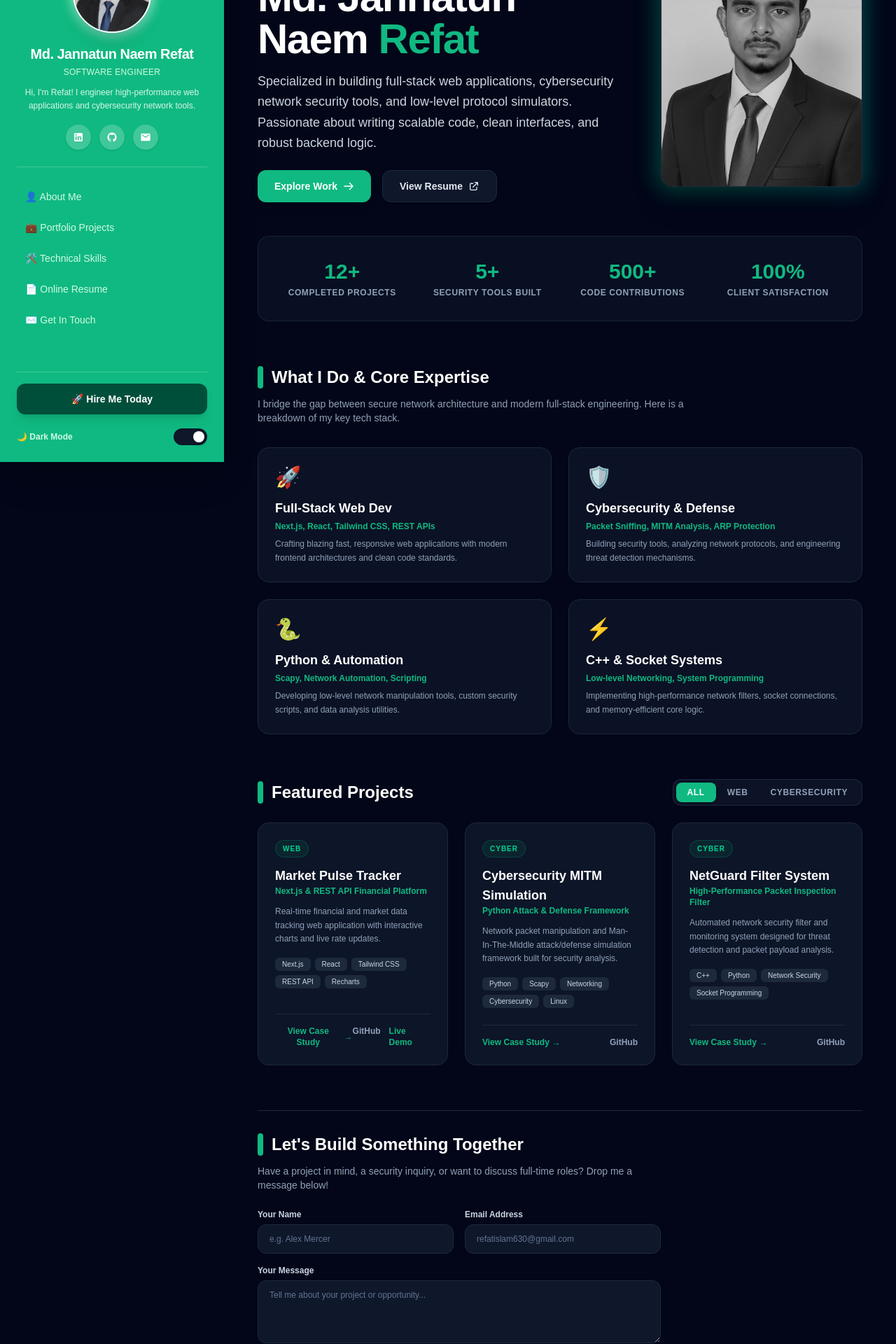
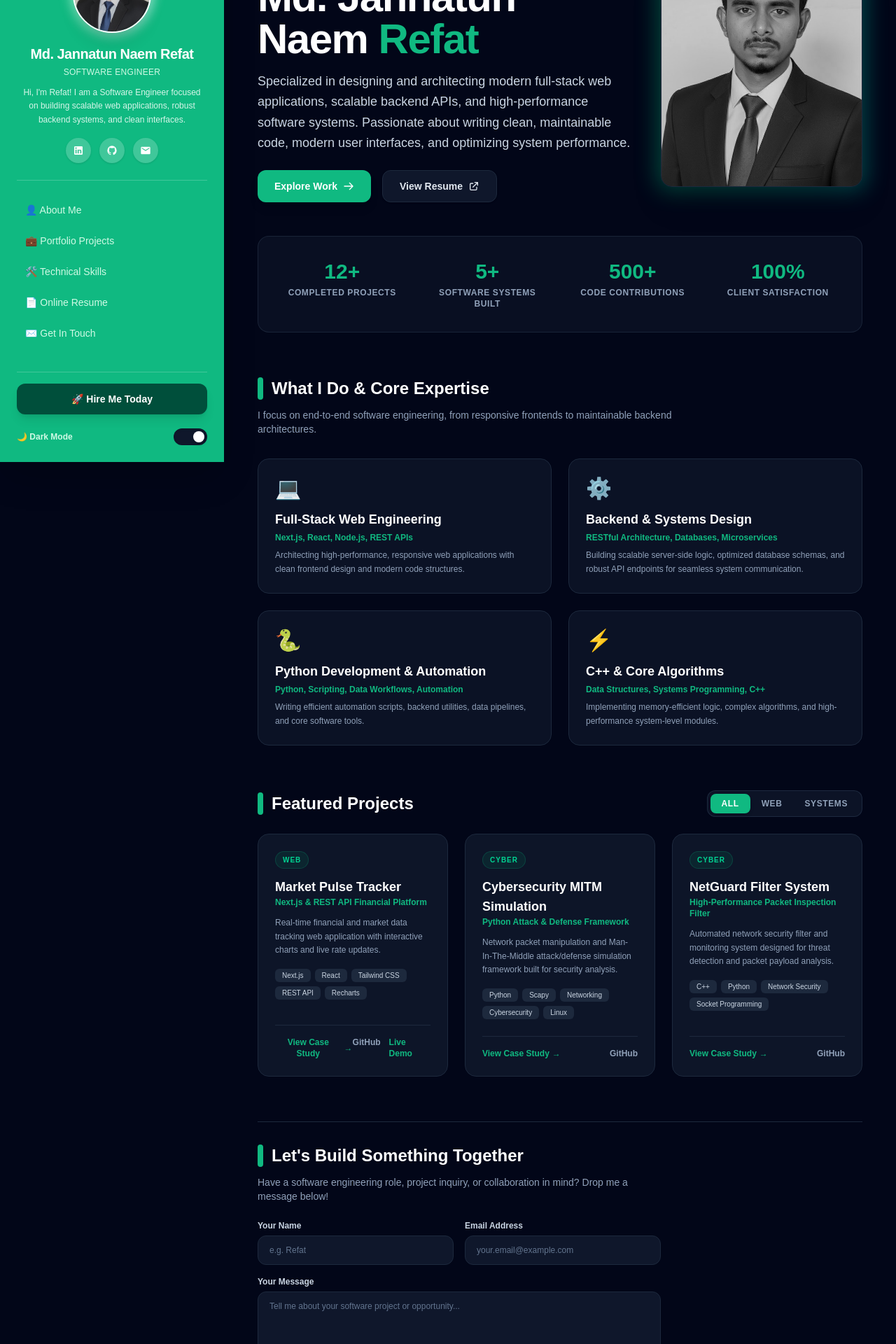
Before and after one commit to csrefat/my-portfolio, a Next.js app: page / in a window 1280 px wide. Shown: the part 140-2060 px from the top of the page at 70% size. Built offline with nearby package versions, Linux system fonts and the light colour scheme.

Commit message:
Updated software engineering bio and email access key

```diff
--- a/app/page.js
+++ b/app/page.js
@@ -61,34 +61,34 @@ const projects = [
 
 const skills = [
   {
-    icon: "🚀",
-    title: "Full-Stack Web Dev",
-    techs: "Next.js, React, Tailwind CSS, REST APIs",
-    desc: "Crafting blazing fast, responsive web applications with modern frontend architectures and clean code standards."
+    icon: "💻",
+    title: "Full-Stack Web Engineering",
+    techs: "Next.js, React, Node.js, REST APIs",
+    desc: "Architecting high-performance, responsive web applications with clean frontend design and modern code structures."
   },
   {
-    icon: "🛡️",
-    title: "Cybersecurity & Defense",
-    techs: "Packet Sniffing, MITM Analysis, ARP Protection",
-    desc: "Building security tools, analyzing network protocols, and engineering threat detection mechanisms."
+    icon: "⚙️",
+    title: "Backend & Systems Design",
+    techs: "RESTful Architecture, Databases, Microservices",
+    desc: "Building scalable server-side logic, optimized database schemas, and robust API endpoints for seamless system communication."
   },
   {
     icon: "🐍",
-    title: "Python & Automation",
-    techs: "Scapy, Network Automation, Scripting",
-    desc: "Developing low-level network manipulation tools, custom security scripts, and data analysis utilities."
+    title: "Python Development & Automation",
+    techs: "Python, Scripting, Data Workflows, Automation",
+    desc: "Writing efficient automation scripts, backend utilities, data pipelines, and core software tools."
   },
   {
     icon: "⚡",
-    title: "C++ & Socket Systems",
-    techs: "Low-level Networking, System Programming",
-    desc: "Implementing high-performance network filters, socket connections, and memory-efficient core logic."
+    title: "C++ & Core Algorithms",
+    techs: "Data Structures, Systems Programming, C++",
+    desc: "Implementing memory-efficient logic, complex algorithms, and high-performance system-level modules."
   }
 ];
 
 const stats = [
   { label: "Completed Projects", value: "12+" },
-  { label: "Security Tools Built", value: "5+" },
+  { label: "Software Systems Built", value: "5+" },
   { label: "Code Contributions", value: "500+" },
   { label: "Client Satisfaction", value: "100%" }
 ];
@@ -97,7 +97,49 @@ export default function Home() {
   const [darkMode, setDarkMode] = useState(true);
   const [filter, setFilter] = useState("all");
   const [selectedProject, setSelectedProject] = useState(null);
+
+  // Form State Management
+  const [formData, setFormData] = useState({ name: "", email: "", message: "" });
+  const [isSubmitting, setIsSubmitting] = useState(false);
   const [formSubmitted, setFormSubmitted] = useState(false);
+
+  // Contact Form Submission Handler (Web3Forms API)
+  const handleFormSubmit = async (e) => {
+    e.preventDefault();
+    setIsSubmitting(true);
+
+    try {
+      const response = await fetch("https://api.web3forms.com/submit", {
+        method: "POST",
+        headers: {
+          "Content-Type": "application/json",
+          Accept: "application/json"
+        },
+        body: JSON.stringify({
+          access_key: "9e4783f0-69c5-4136-a413-8d71221df4eb", // 🔑 Apnar Web3Forms Key
+          name: formData.name,
+          email: formData.email,
+          message: formData.message
+        })
+      });
+
+      const result = await response.json();
+
+      if (result.success) {
+        setFormSubmitted(true);
+        // Form reset
+        setFormData({ name: "", email: "", message: "" });
+        setTimeout(() => setFormSubmitted(false), 5000);
+      } else {
+        alert("There was an error sending your message. Please try again.");
+      }
+    } catch (error) {
+      console.error(error);
+      alert("Failed to send message. Please check your internet connection.");
+    } finally {
+      setIsSubmitting(false);
+    }
+  };
 
   const filteredProjects =
     filter === "all"
@@ -142,7 +184,7 @@ export default function Home() {
               Software Engineer
             </p>
             <p className="text-xs text-emerald-50/90 leading-relaxed px-2 font-light">
-              Hi, I&apos;m Refat! I engineer high-performance web applications and cybersecurity network tools.
+              Hi, I&apos;m Refat! I am a Software Engineer focused on building scalable web applications, robust backend systems, and clean interfaces.
             </p>
 
             {/* Social Vector Icons */}
@@ -243,7 +285,7 @@ export default function Home() {
           <div className="flex flex-col-reverse md:flex-row items-center justify-between gap-10">
             <div className="flex-1 space-y-4">
               <div className="inline-block px-3 py-1 rounded-md bg-emerald-500/10 border border-emerald-500/20 text-emerald-500 text-xs font-mono font-semibold">
-                Software Engineer & Security Enthusiast
+                Software Engineer
               </div>
 
               <h2 className={`text-4xl md:text-6xl font-black tracking-tight leading-none ${
@@ -252,10 +294,11 @@ export default function Home() {
                 Md. Jannatun Naem <span className="text-[#10B981]">Refat</span>
               </h2>
 
+              {/* Software Engineering Focused Description */}
               <p className={`text-base md:text-lg leading-relaxed ${
                 darkMode ? "text-slate-300" : "text-slate-600"
               }`}>
-                Specialized in building full-stack web applications, cybersecurity network security tools, and low-level protocol simulators. Passionate about writing scalable code, clean interfaces, and robust backend logic.
+                Specialized in designing and architecting modern full-stack web applications, scalable backend APIs, and high-performance software systems. Passionate about writing clean, maintainable code, modern user interfaces, and optimizing system performance.
               </p>
 
               <div className="flex flex-wrap gap-4 pt-2">
@@ -325,7 +368,7 @@ export default function Home() {
             </h3>
           </div>
           <p className={`text-sm mb-8 max-w-2xl ${darkMode ? "text-slate-400" : "text-slate-600"}`}>
-            I bridge the gap between secure network architecture and modern full-stack engineering. Here is a breakdown of my key tech stack.
+            I focus on end-to-end software engineering, from responsive frontends to maintainable backend architectures.
           </p>
 
           <div className="grid grid-cols-1 md:grid-cols-2 gap-6">
@@ -375,7 +418,7 @@ export default function Home() {
                       : "text-slate-400 hover:text-white"
                   }`}
                 >
-                  {cat === "cyber" ? "Cybersecurity" : cat}
+                  {cat === "cyber" ? "Systems" : cat}
                 </button>
               ))}
             </div>
@@ -461,20 +504,13 @@ export default function Home() {
           </div>
 
           <p className={`text-sm mb-6 max-w-xl ${darkMode ? "text-slate-400" : "text-slate-600"}`}>
-            Have a project in mind, a security inquiry, or want to discuss full-time roles? Drop me a message below!
+            Have a software engineering role, project inquiry, or collaboration in mind? Drop me a message below!
           </p>
 
-          <form
-            onSubmit={(e) => {
-              e.preventDefault();
-              setFormSubmitted(true);
-              setTimeout(() => setFormSubmitted(false), 5000);
-            }}
-            className="max-w-xl space-y-4 text-xs"
-          >
+          <form onSubmit={handleFormSubmit} className="max-w-xl space-y-4 text-xs">
             {formSubmitted && (
-              <div className="p-3 bg-emerald-500/20 border border-emerald-500/50 rounded-xl text-emerald-400 font-semibold text-xs animate-fade-in">
-                ✓ Thank you! Your message has been noted. I&apos;ll get back to you shortly.
+              <div className="p-3 bg-emerald-500/20 border border-emerald-500/50 rounded-xl text-emerald-400 font-semibold text-xs">
+                ✓ Thank you! Your message has been sent successfully to my email.
               </div>
             )}
 
@@ -486,7 +522,9 @@ export default function Home() {
                 <input
                   required
                   type="text"
-                  placeholder="e.g. Alex Mercer"
+                  placeholder="e.g. Refat"
+                  value={formData.name}
+                  onChange={(e) => setFormData({ ...formData, name: e.target.value })}
                   className={`w-full rounded-xl px-4 py-3 focus:outline-none focus:ring-2 focus:ring-[#10B981] border transition ${
                     darkMode ? "bg-slate-900 border-slate-800 text-white placeholder-slate-500" : "bg-white border-slate-300 text-slate-800"
                   }`}
@@ -499,7 +537,9 @@ export default function Home() {
                 <input
                   required
                   type="email"
-                  placeholder="refatislam630@gmail.com"
+                  placeholder="your.email@example.com"
+                  value={formData.email}
+                  onChange={(e) => setFormData({ ...formData, email: e.target.value })}
                   className={`w-full rounded-xl px-4 py-3 focus:outline-none focus:ring-2 focus:ring-[#10B981] border transition ${
                     darkMode ? "bg-slate-900 border-slate-800 text-white placeholder-slate-500" : "bg-white border-slate-300 text-slate-800"
                   }`}
@@ -514,7 +554,9 @@ export default function Home() {
               <textarea
                 required
                 rows={4}
-                placeholder="Tell me about your project or opportunity..."
+                placeholder="Tell me about your software project or opportunity..."
+                value={formData.message}
+                onChange={(e) => setFormData({ ...formData, message: e.target.value })}
                 className={`w-full rounded-xl px-4 py-3 focus:outline-none focus:ring-2 focus:ring-[#10B981] border transition ${
                   darkMode ? "bg-slate-900 border-slate-800 text-white placeholder-slate-500" : "bg-white border-slate-300 text-slate-800"
                 }`}
@@ -523,9 +565,14 @@ export default function Home() {
 
             <button
               type="submit"
-              className="w-full md:w-auto px-8 py-3 bg-[#10B981] hover:bg-emerald-600 text-white font-bold rounded-xl transition-all shadow-lg hover:shadow-emerald-500/25 active:scale-95"
+              disabled={isSubmitting}
+              className="w-full md:w-auto px-8 py-3 bg-[#10B981] hover:bg-emerald-600 disabled:opacity-50 text-white font-bold rounded-xl transition-all shadow-lg hover:shadow-emerald-500/25 active:scale-95 flex items-center justify-center gap-2"
             >
-              Send Message
+              {isSubmitting ? (
+                <span>Sending Message...</span>
+              ) : (
+                <span>Send Message</span>
+              )}
             </button>
           </form>
         </section>
```
